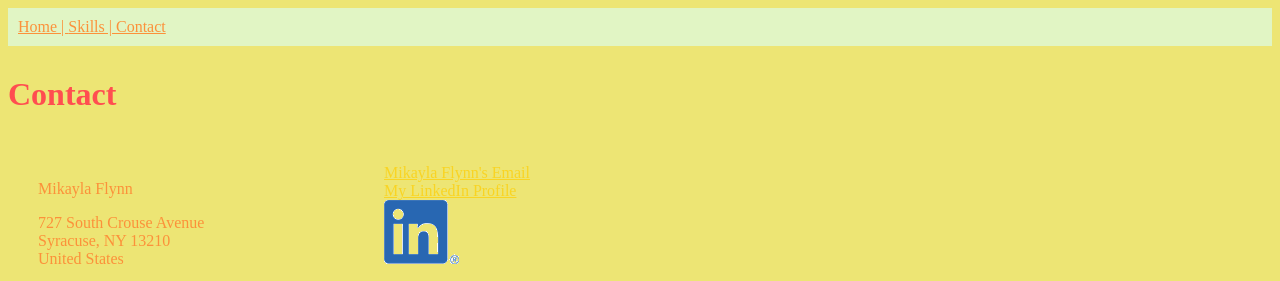
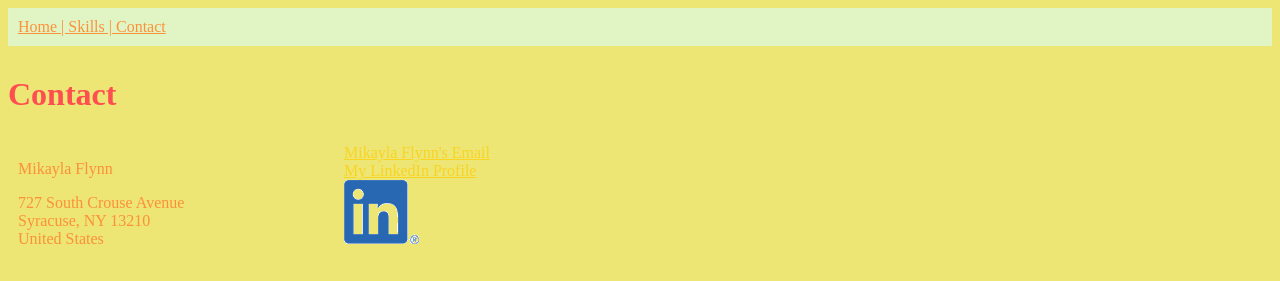
Before and after one commit to mrflynn-su/ist263, a plain HTML site: page lab08/contact.html in a window 1280 px wide. Shown: the top 281 px of the page. Drawn offline with Linux system fonts and the light colour scheme; grey boxes are pictures that could not be loaded.

Commit message:
Update contact.html

```diff
--- a/lab08/contact.html
+++ b/lab08/contact.html
@@ -10,7 +10,7 @@
             .links {flex: 0.25;}
             .form {flex: 0.4;}
             .map {flex: 0.4;}
-            .address, .links {margin: 30px;}
+            .address, .links {margin: 10px;}
             .form, .map {margin: 10px;}
         </style>
     </head>
```
